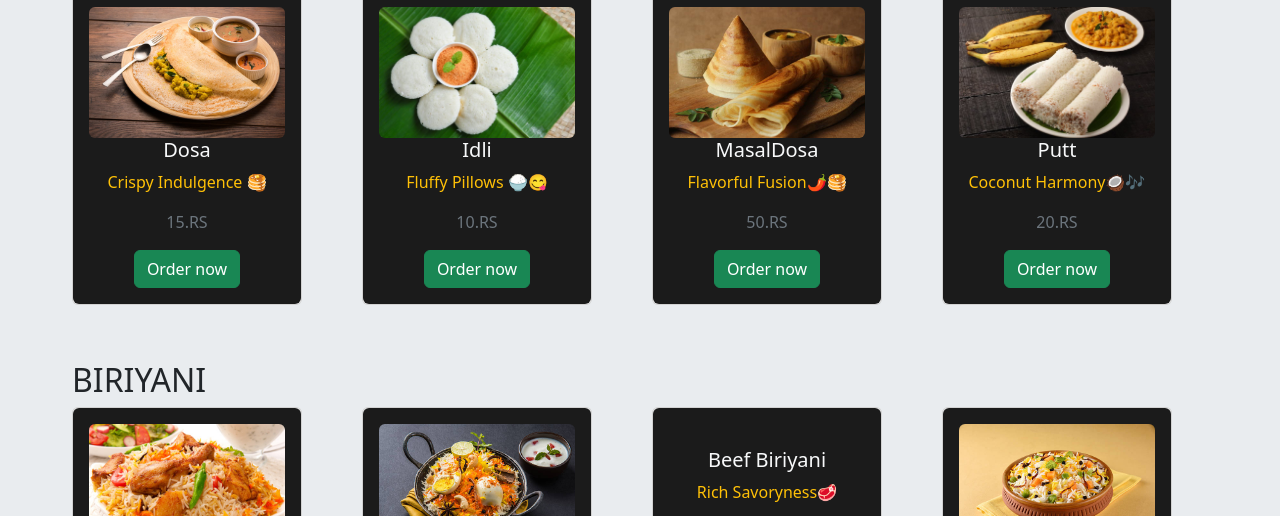
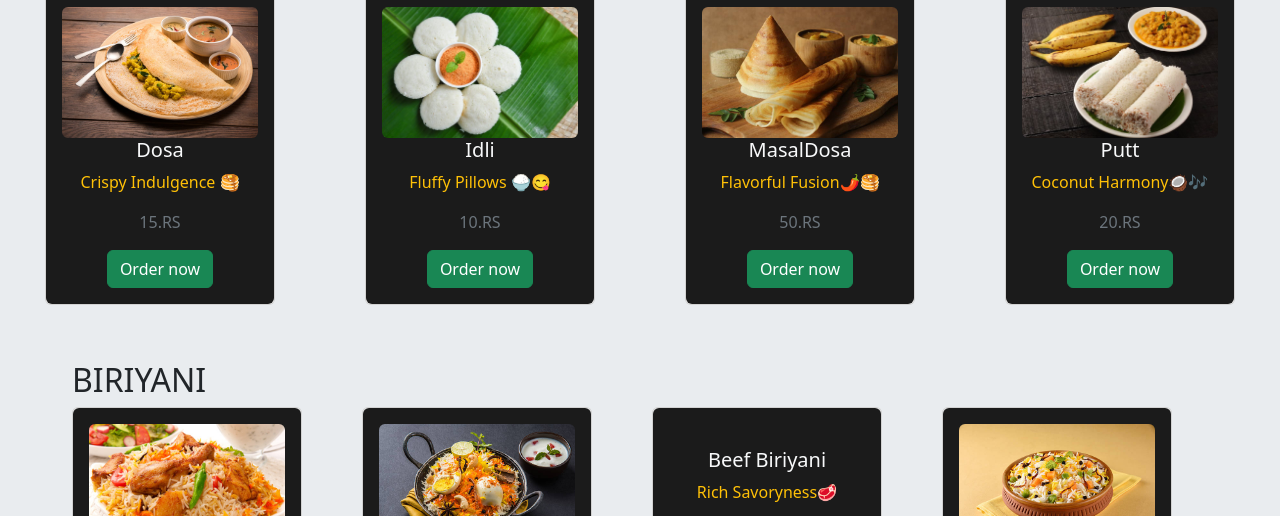
Before and after one commit to anandhunv/Bootstrap_Restaurant, a plain HTML site: page index.html in a window 1280 px wide. Shown: the part 584-1100 px from the top of the page. Drawn offline with nearby package versions, Linux system fonts and the light colour scheme.

Commit message:
d-flex justify-content-center

```diff
--- a/index.html
+++ b/index.html
@@ -113,10 +113,10 @@
 <div class="container-fluid   bg-body-secondary" id="order" style="height:auto;">
 
   <!-- row-1 -->
-  <div class="row m-5 mt-0">
+  <div class="row justify-content-center mt-0">
 
   <h2 class="text-uppercase">Vegetarian</h2>
-    <div class="col-md-3 mb-md-2 mx-auto ">
+    <div class="col-md-3 mb-md-2  d-flex justify-content-center ">
       <div class=" card   text-center text-capitalize" style="width: 230px; height: auto;">
         <div class=" card-body  rounded-2">
           <img  src="images/dossaa.jpg" alt="" class="rounded-2 w-100">
@@ -129,7 +129,7 @@
       </div>
     </div>
 
-    <div class="col-md-3 mb-md-2 mx-auto ">
+    <div class="col-md-3 mb-md-2 d-flex justify-content-center ">
       <div class=" card    text-center text-capitalize" style="width: 230px; height: auto;">
         <div class="boom  card-body    rounded-2">
           <img  src="images/IDLI.jpg" alt="" class="rounded-2 w-100">
@@ -142,7 +142,7 @@
       </div>
     </div>
 
-    <div class="col-md-3 mb-md-2 mx-auto ">
+    <div class="col-md-3 mb-md-2 d-flex justify-content-center ">
       <div class=" card   text-center text-capitalize" style="width: 230px; height: auto;">
         <div class="boom  card-body   rounded-2">
           <img  src="images/msd.jpg" alt="" class="rounded-2 w-100">
@@ -156,7 +156,7 @@
     </div>
 
 
-    <div class="col-md-3 mb-md-2  mx-auto ">
+    <div class="col-md-3 mb-md-2  d-flex justify-content-center">
       <div class=" card   text-center text-capitalize" style="width: 230px; height: auto;">
         <div class="boom  card-body   rounded-2">
           <img  src="images/putt.jpg" alt="" class="rounded-2 w-100">
```
